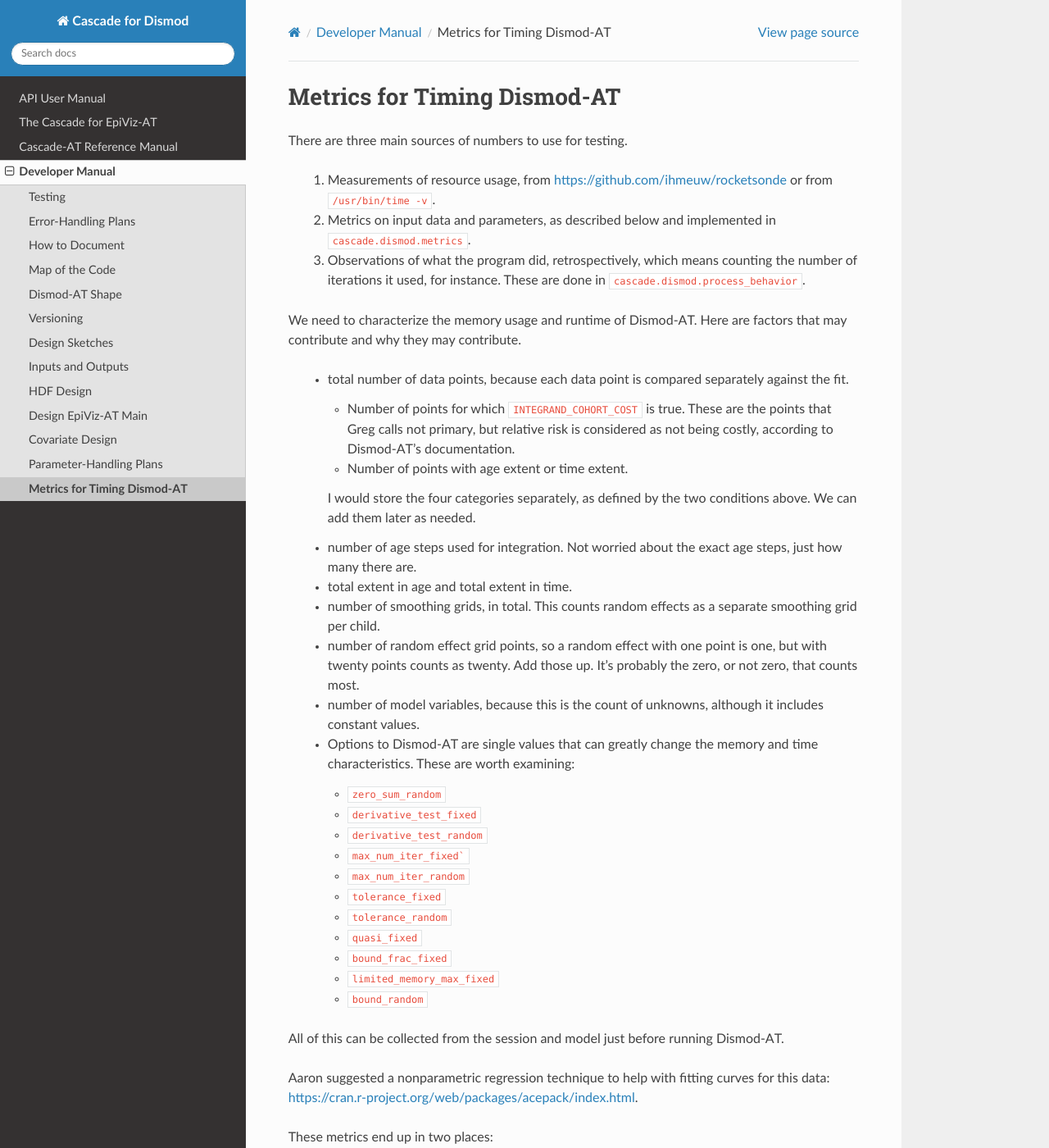
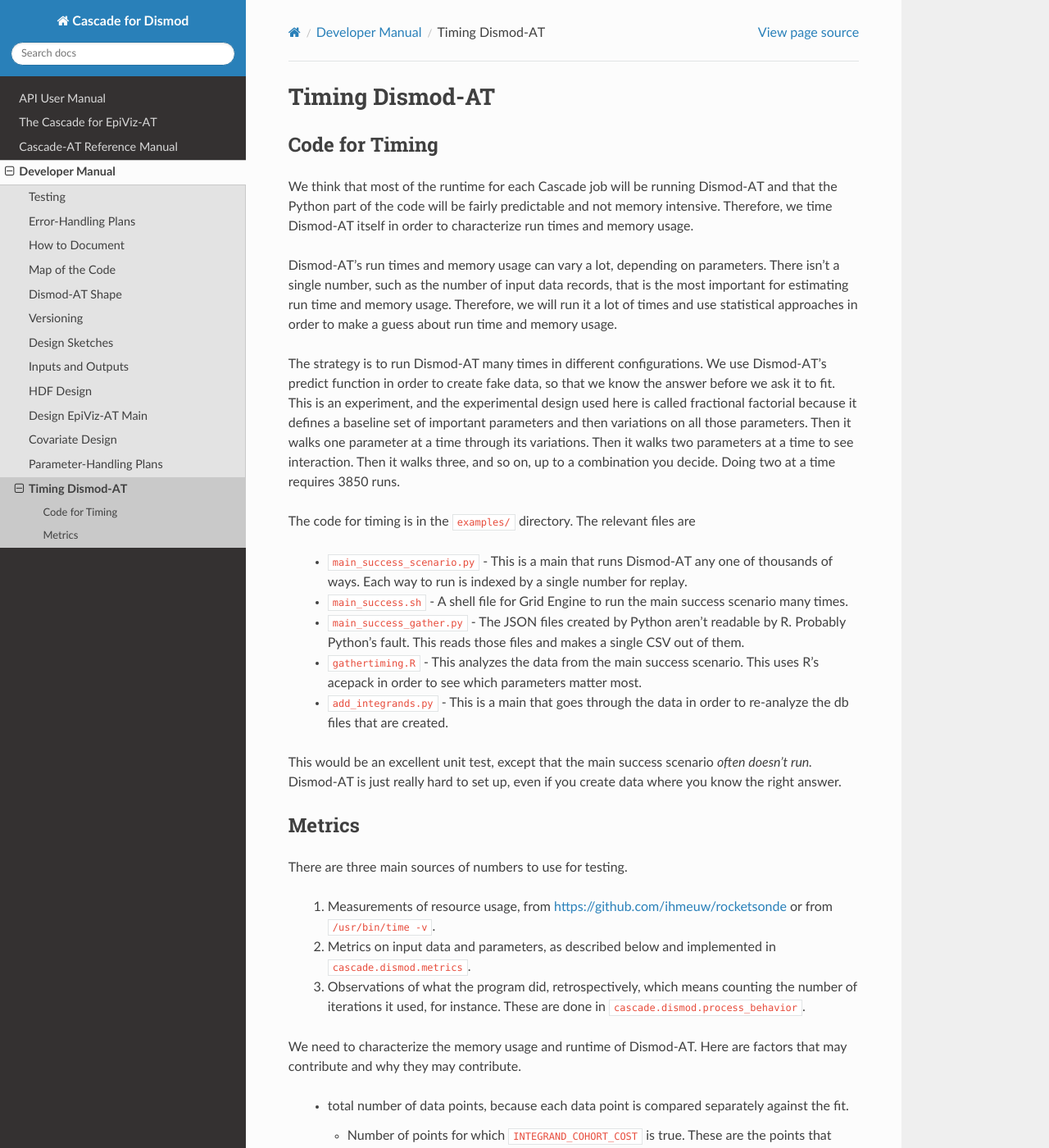
Before and after one commit to ihmeuw/cascade-at, a Sphinx documentation site: the page built from docs/dev/timing_metrics.rst, in a window 1280 px wide and 1400 px high. Shown: the whole window at 82% size. Built offline with Sphinx 7.4.7 and the Read the Docs theme 2.0.0, drawn with Linux system fonts in a browser that asks for light colours.

Commit message:
forgot to add to the docs section

```diff
--- a/docs/dev/timing_metrics.rst
+++ b/docs/dev/timing_metrics.rst
@@ -1,8 +1,65 @@
+.. _timing-dismod-at:
+
+Timing Dismod-AT
+================
+
+.. _code-for-timing:
+
+Code for Timing
+---------------
+
+We think that most of the runtime for each Cascade job will be running
+Dismod-AT and that the Python part of the code will be fairly
+predictable and not memory intensive. Therefore, we time Dismod-AT itself
+in order to characterize run times and memory usage.
+
+Dismod-AT's run times and memory usage can vary a lot, depending on parameters.
+There isn't a single number, such as the number of input data records,
+that is the most important for estimating run time and memory usage.
+Therefore, we will run it a lot of times and use statistical approaches
+in order to make a guess about run time and memory usage.
+
+The strategy is to run Dismod-AT many times in different configurations.
+We use Dismod-AT's predict function in order to create fake data,
+so that we know the answer before we ask it to fit.
+This is an experiment, and the experimental design used here is
+called fractional factorial because it defines a baseline set of
+important parameters and then variations on all those parameters. Then
+it walks one parameter at a time through its variations. Then it walks
+two parameters at a time to see interaction. Then it walks three,
+and so on, up to a combination you decide. Doing two at a time
+requires 3850 runs.
+
+The code for timing is in the ``examples/`` directory. The
+relevant files are
+
+ * ``main_success_scenario.py`` - This is a main that runs Dismod-AT
+   any one of thousands of ways. Each way to run is indexed by a single
+   number for replay.
+
+ * ``main_success.sh`` - A shell file for Grid Engine to run the
+   main success scenario many times.
+
+ * ``main_success_gather.py`` - The JSON files created by Python aren't
+   readable by R. Probably Python's fault. This reads those files and
+   makes a single CSV out of them.
+
+ * ``gathertiming.R`` - This analyzes the data from the main success
+   scenario. This uses R's acepack in order to see which parameters
+   matter most.
+
+ * ``add_integrands.py`` - This is a main that goes through the data
+   in order to re-analyze the db files that are created.
+
+This would be an excellent unit test, except that the
+main success scenario *often doesn't run.* Dismod-AT is just really
+hard to set up, even if you create data where you know the right answer.
+
+
 .. _metrics-for-timing:
 
-
-Metrics for Timing Dismod-AT
-============================
+Metrics
+-------
 
 There are three main sources of numbers to use for testing.
 
```
